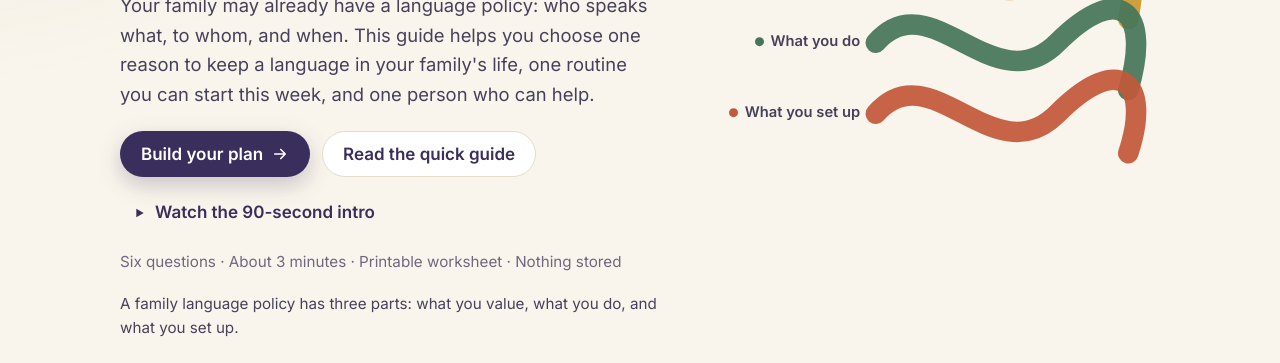
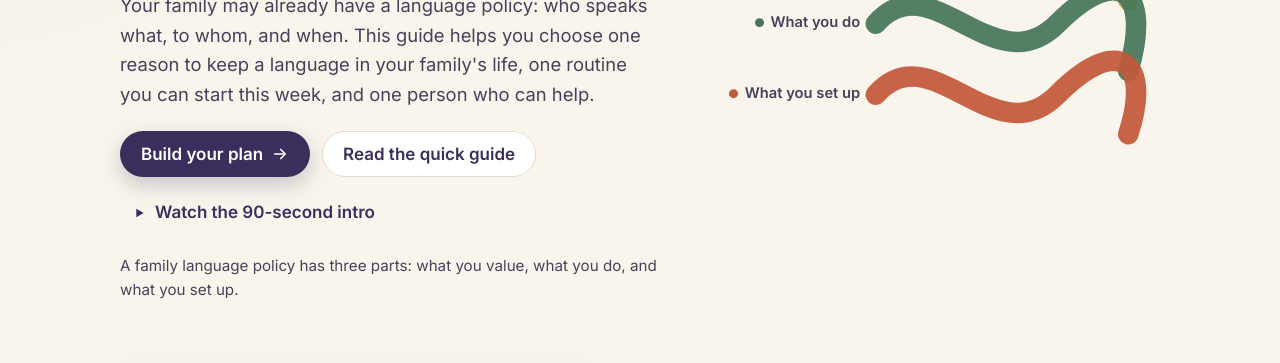
Before and after one commit to joshlammbo0/Every-Family-Has-a-Language-Plan, a plain HTML site: page index.html in a window 1280 px wide. Shown: the part 369-732 px from the top of the page. Drawn offline with Linux system fonts and the light colour scheme; grey boxes are pictures that could not be loaded.

Commit message:
Remove the facts line under the hero buttons
Co-Authored-By: Claude Fable 5.2 <noreply@anthropic.com>

```diff
--- a/index.html
+++ b/index.html
@@ -61,7 +61,6 @@
         <a class="btn btn-ghost btn-watch" href="#intro">
           <svg viewBox="0 0 24 24" fill="currentColor" aria-hidden="true"><path d="M8 5.5v13l11-6.5z"/></svg>Watch the 90-second intro</a>
       </div>
-      <p class="hero-facts">Six questions · About 3 minutes · Printable worksheet · Nothing stored</p>
       <p class="hero-strands">A family language policy has three parts: what you value, what you do, and what you set up.</p>
     </div>
 
```
